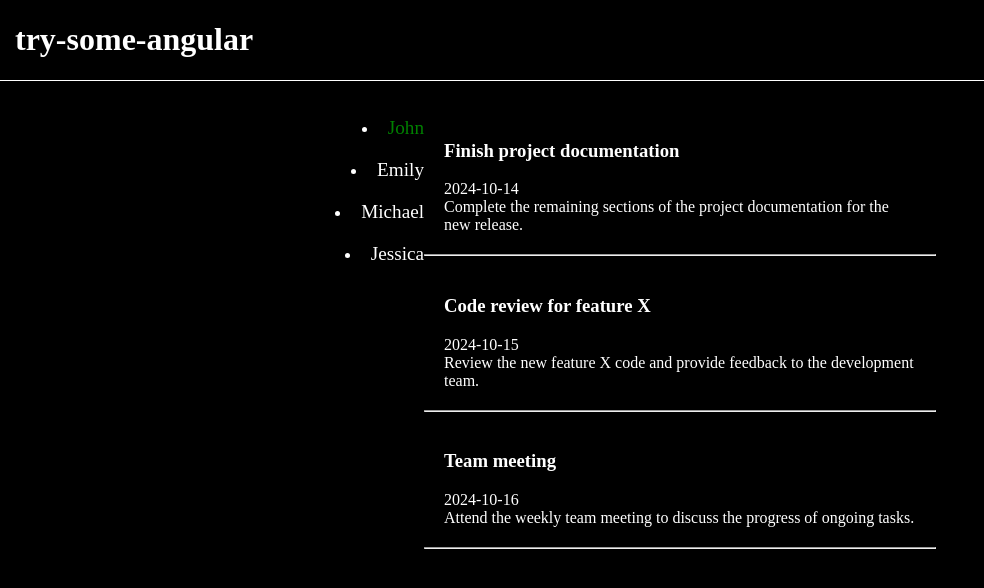
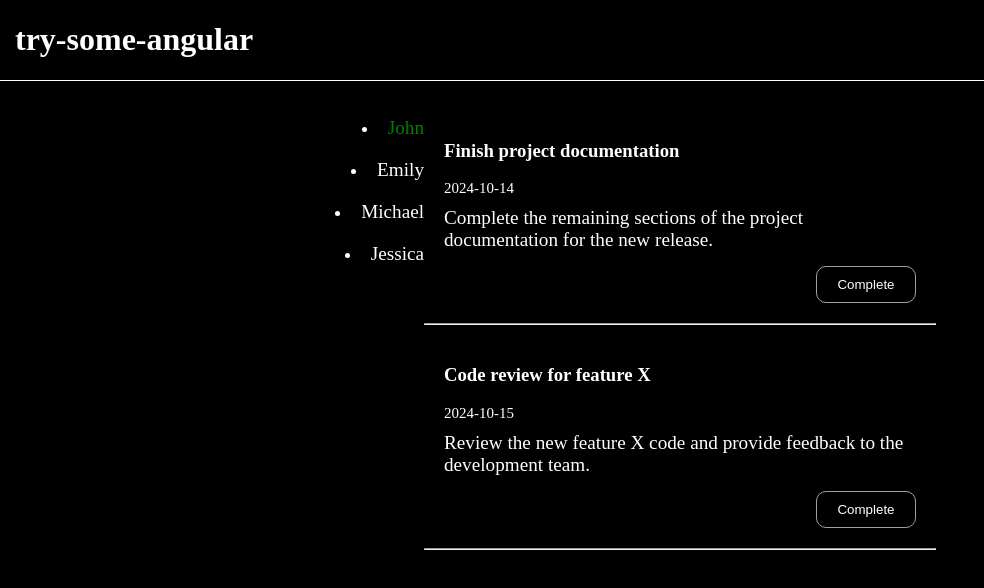
Before and after one commit to Kropanov/try-some-angular, an Angular app: page / in a window 1280 px wide. Both pictures are taken after a click on the element "John". Shown: the top 588 px of the page, without its empty margins (0-984 px from the left). Built offline with nearby package versions, Linux system fonts and the light colour scheme.

Commit message:
feat: add deleting feature

```diff
--- a/src/app/tasks/task/task.component.html
+++ b/src/app/tasks/task/task.component.html
@@ -1,6 +1,7 @@
 <section>
     <h3>{{ task().title }}</h3>
-    <time>{{ task().date }}</time>
-    <div>{{ task().description }}</div>
+    <time class="date">{{ task().date }}</time>
+    <div class="description">{{ task().description }}</div>
+    <button (click)="onCompleteTask()">Complete</button>
 </section>
 <hr />
--- a/src/app/tasks/task/task.component.scss
+++ b/src/app/tasks/task/task.component.scss
@@ -2,4 +2,24 @@ section {
     display: flex;
     flex-direction: column;
     margin: 20px;
+
+    button {
+        width: 100px;
+        border-radius: 10px;
+        border: #a0a0a0 solid 1px;
+        color: white;
+        background: black;
+        padding: 10px;
+        margin-top: 15px;
+        margin-left: auto;
+    }
+
+    .description {
+        margin-top: 10px;
+        font-size: 1.2rem;
+    }
+
+    .date {
+        font-size: 15px;
+    }
 }
--- a/src/app/tasks/task/task.component.ts
+++ b/src/app/tasks/task/task.component.ts
@@ -1,4 +1,4 @@
-import { Component, input, Input } from '@angular/core';
+import { Component, input, Input, output } from '@angular/core';
 import { Task } from '../../types';
 
 @Component({
@@ -10,4 +10,9 @@ import { Task } from '../../types';
 })
 export class TaskComponent {
     task = input.required<Task>();
+    complete = output<number>();
+
+    onCompleteTask() {
+        this.complete.emit(this.task().id);
+    }
 }
--- a/src/app/tasks/tasks.component.html
+++ b/src/app/tasks/tasks.component.html
@@ -1,7 +1,7 @@
 <div>
     @if (doesUserHaveTasks()) {
         @for (task of selectedUserTasks(); track task.id) {
-            <app-task [task]="task" />
+            <app-task (complete)="onCompleteTask($event)" [task]="task" />
         }
     } @else {
         <h1>The user has no any task.</h1>
--- a/src/app/tasks/tasks.component.ts
+++ b/src/app/tasks/tasks.component.ts
@@ -1,4 +1,4 @@
-import { Component, computed, input } from '@angular/core';
+import { Component, computed, input, signal } from '@angular/core';
 import { TASKS } from '../data/tasks';
 import { TaskComponent } from './task/task.component';
 
@@ -10,12 +10,16 @@ import { TaskComponent } from './task/task.component';
     styleUrl: './tasks.component.scss',
 })
 export class TasksComponent {
-    tasks = TASKS;
+    tasks = signal(TASKS);
     selectedUserId = input.required();
 
     selectedUserTasks = computed(() => {
-        return this.tasks.filter((task) => task.userId === this.selectedUserId());
+        return this.tasks().filter((task) => task.userId === this.selectedUserId());
     });
 
     doesUserHaveTasks = computed(() => this.selectedUserTasks().length > 0);
+
+    onCompleteTask(id: number) {
+        this.tasks.set(this.tasks().filter((task) => task.id !== id));
+    }
 }
```
